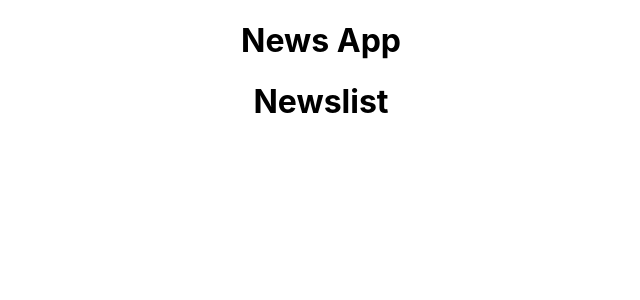
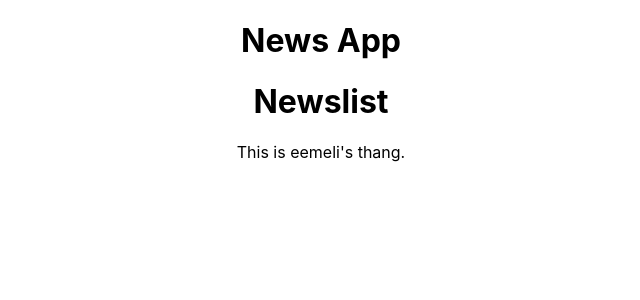
Before and after one commit to SanderKoopmans/jamstack-news-app, a React (Create React App) app: page / in a window 1280 px wide. Shown: the top 300 px of the page, without its empty margins (319-959 px from the left). Built offline with nearby package versions, Linux system fonts and the light colour scheme.

Commit message:
Testing merge conflict

```diff
--- a/src/components/Newslist.jsx
+++ b/src/components/Newslist.jsx
@@ -4,6 +4,7 @@ function Newslist() {
   return (
     <div className="newslist">
         <h1>Newslist</h1>
+        <p>This is eemeli's thang.</p>
     </div>
   );
 }
```
